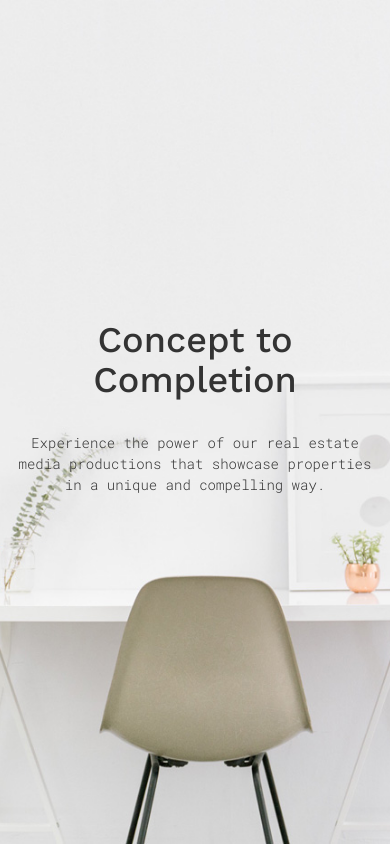
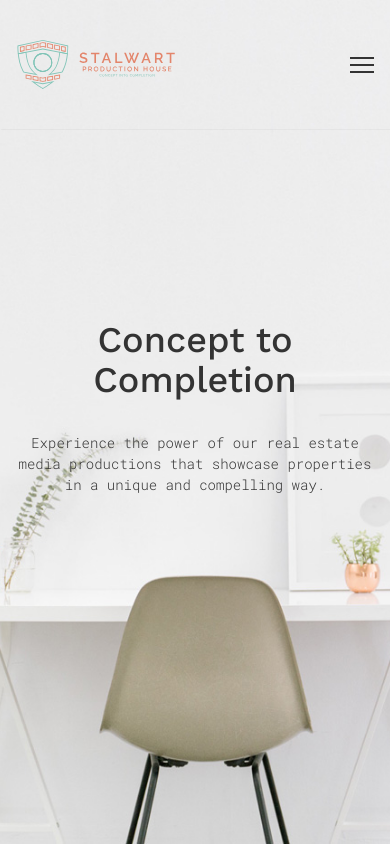
Before and after one commit to Bivektamu/stalwartprod, a React (Create React App) app: page / in a window 390 px wide. Shown: the top 846 px of the page. Built offline with nearby package versions, Linux system fonts and the light colour scheme.

Commit message:
Navigation on mobile added

```diff
--- a/src/components/Header.jsx
+++ b/src/components/Header.jsx
@@ -1,6 +1,7 @@
 
-import React from 'react'
+import React, {useState} from 'react'
 export const Header = () => {
+  const [nav, setNav] = useState(false)
 
 
   const onClick = e => {
@@ -11,26 +12,42 @@ export const Header = () => {
 
     const sec = document.getElementById(anchor)
     window.scrollTo({
-      top: sec.offsetTop - document.querySelector('header').getBoundingClientRect().height,
+      top: sec.offsetTop - document.querySelector('header').getBoundingClientRect().height + 1,
       behavior: 'smooth'
     });
+
+  setNav(false)
+
   }
 
+  const onClickHandlerForNav = e => {
+    e.preventDefault()
+  setNav(!nav)
+
+  }
+
+
   return (
-    <header className={`hidden md:flex justify-center py-10 fixed z-10 top-0 left-0 w-full transition-all duration-300`}>
-      <div className="lg:container md:w-full flex px-10 justify-between items-center">
-        <li className='list-none cursor-pointer'>
-          <img onClick={(e) => onClick(e)} linkto='hero' src='/images/logo.svg' alt="" width={200} />
-        </li>
+    <header className={`md:flex justify-center py-10 fixed z-10 top-0 left-0 w-full transition-all duration-300`}>
+      <div className="lg:container md:w-full flex md:px-10 px-4 justify-between items-center">
+        <div className='list-none cursor-pointer'>
+          <img onClick={(e) => onClick(e)} linkto='hero' src='/images/logo.svg' alt="" className='w-40 md:w-48' />
+        </div>
 
-        <nav className='flex justify-start items-center gap-x-20 md:gap-x-10 fixed md:static'>
-        <li onClick={(e) => onClick(e)} linkto='hero' className='uppercase font-medium active cursor-pointer tracking-wider list-none' >Intro</li>
-          <li onClick={(e) => onClick(e)} linkto='services' className='uppercase cursor-pointer tracking-wider list-none' >Services</li>
-          <li onClick={(e) => onClick(e)} linkto='plan' className='uppercase cursor-pointer tracking-wider list-none'>plan</li>
-          <li onClick={(e) => onClick(e)} linkto='work' className='uppercase cursor-pointer tracking-wider list-none'>work</li>
-          {/* <li onClick={(e) => onClick(e)} linkto='team' className='uppercase cursor-pointer tracking-wider list-none'>team</li> */}
-          <li onClick={(e) => onClick(e)} linkto='contact' className='uppercase cursor-pointer tracking-wider list-none'>contact</li>
+        <nav className={`flex md:justify-start items-center gap-x-20 md:gap-x-10 fixed md:static md:w-auto w-full left-0 top-0 md:h-auto h-full md:bg-transparent bg-white flex-col md:flex-row justify-center gap-y-10 ${!nav && '-translate-x-full'} md:translate-x-0 transition duration-600 ease-in-out`}>
+          <li onClick={(e) => onClick(e)} linkto='hero' className='uppercase font-medium active cursor-pointer tracking-wider text-xl md:text-base list-none' >Intro</li>
+          <li onClick={(e) => onClick(e)} linkto='services' className='uppercase cursor-pointer tracking-wider text-xl md:text-base list-none' >Services</li>
+          <li onClick={(e) => onClick(e)} linkto='plan' className='uppercase cursor-pointer tracking-wider text-xl md:text-base list-none'>plan</li>
+          <li onClick={(e) => onClick(e)} linkto='work' className='uppercase cursor-pointer tracking-wider text-xl md:text-base list-none'>work</li>
+          {/* <li onClick={(e) => onClick(e)} linkto='team' className='uppercase cursor-pointer tracking-wider text-xl md:text-base list-none'>team</li> */}
+          <li onClick={(e) => onClick(e)} linkto='contact' className='uppercase cursor-pointer tracking-wider text-xl md:text-base list-none'>contact</li>
         </nav>
+
+        <a href="" className='block md:hidden w-6 h-4 relative ' onClick={(e)=> onClickHandlerForNav(e)}>
+          <span className={`origin-left absolute top-0 left-0  block w-full h-[2px] bg-black transition duration-600 ease-in-out ${nav? 'rotate-[35deg]':'rotate-0'}`}></span>
+          <span className={`absolute top-0 bottom-0 m-auto l-0 w-full h-[2px] bg-black transition duration-600 ease-in-out ${nav? 'opacity-0':'opacity-1'}`}></span>
+          <span className={`origin-left absolute bottom-0 left-0 w-full h-[2px] bg-black transition duration-600 ease-in-out ${nav? '-rotate-[35deg]':'rotate-0'}`}></span>
+        </a>
 
 
       </div>
--- a/src/components/Hero.jsx
+++ b/src/components/Hero.jsx
@@ -16,7 +16,6 @@ export const Hero = () => {
     if (s <= window.innerHeight) {
       const m = 200 / h
       const  y = (m * s)
-      console.log(ref.current)
 
       ref.current.style.transform = `translateY(${y}px)`
       // y = mx + b
--- a/src/components/Layout.jsx
+++ b/src/components/Layout.jsx
@@ -80,10 +80,10 @@ export const Layout = ({ children }) => {
   function checkHeader() {
     if (window.scrollY > 100) {
       document.querySelector('header').classList.remove('py-10')
-      document.querySelector('header').classList.add('bg-white', 'py-5')
+      document.querySelector('header').classList.add('bg-white', 'py-2','md:py-5')
     }
     else {
-      document.querySelector('header').classList.remove('bg-white', 'py-5')
+      document.querySelector('header').classList.remove('bg-white', 'py-2','md:py-5')
       document.querySelector('header').classList.add('py-10')
     }
   }
@@ -95,7 +95,12 @@ export const Layout = ({ children }) => {
     const secList = document.querySelectorAll('section'),
       menuList = document.querySelectorAll("nav > li");
 
-    const isActive = (activeSec.getBoundingClientRect().top <= document.querySelector('header').clientHeight && activeSec.getBoundingClientRect().bottom > 0) ? true : false
+
+      console.log(secList[1].getBoundingClientRect().bottom)
+      const hH = document.querySelector('header').clientHeight
+
+    const isActive = (activeSec.getBoundingClientRect().top <= document.querySelector('header').clientHeight && activeSec.getBoundingClientRect().bottom > hH) ? true : false
+    // console.log(activeSec.getBoundingClientRect().bottom)
     if (isActive) {
       return
     }
@@ -103,7 +108,7 @@ export const Layout = ({ children }) => {
     for (let i = 0; i < secList.length; i++) {
       const t = secList[i].getBoundingClientRect().top,
         b = secList[i].getBoundingClientRect().bottom;
-      if (t <= document.querySelector('header').clientHeight && b > 0) {
+      if (t <= hH && b > hH) {
         activeSec.classList.remove('active')
         activeMenuItem.classList.remove('active', 'font-medium')
 
```
